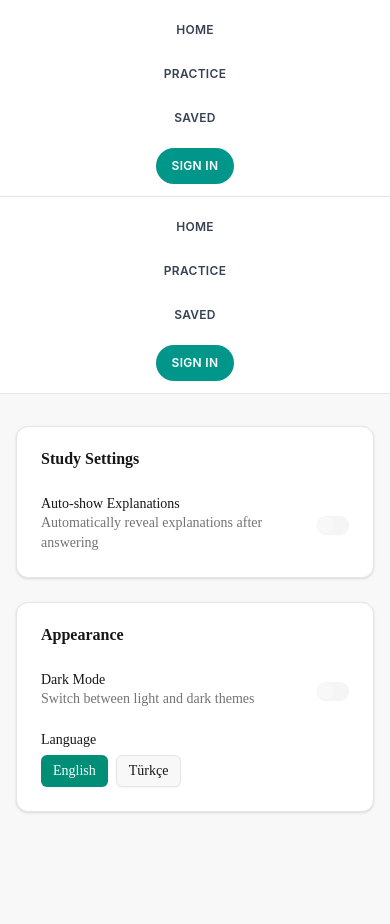
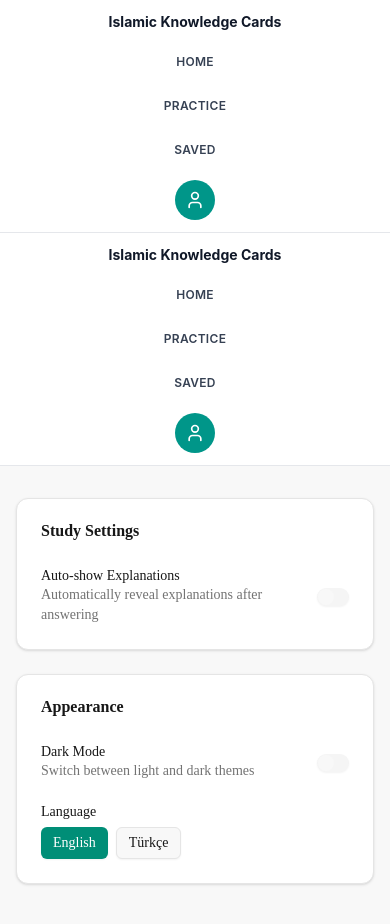
Before and after one commit to yenercansu/islamicknowledgecards, a Next.js app: page /settings in a window 390 px wide. Shown: the top 924 px of the page. Built offline with nearby package versions, Linux system fonts and the light colour scheme.

Commit message:
feat: update mobile navigation for better UX
Show user icon on mobile, shrink brand text for visibility

Co-authored-by: Cansu Yener <74143717+yenercansu@users.noreply.github.com>

```diff
--- a/components/navigation.tsx
+++ b/components/navigation.tsx
@@ -38,7 +38,7 @@ const Navigation = () => {
     <>
       <header className="w-full bg-white border-b border-gray-200">
         <div className="mx-auto max-w-7xl px-3 sm:px-6 py-3 sm:py-0 sm:h-20 flex flex-col sm:flex-row items-center justify-between gap-3 sm:gap-0 font-sans">
-          <Link href="/" className="hidden sm:block font-bold text-gray-900 text-xl font-sans">
+          <Link href="/" className="font-bold text-gray-900 text-sm sm:text-xl font-sans">
             Islamic Knowledge Cards
           </Link>
 
@@ -84,12 +84,12 @@ const Navigation = () => {
               </>
             ) : (
               <>
-                {/* Not signed in: Show SIGN IN button only */}
                 <Link
                   href="/login"
-                  className="px-4 sm:px-6 py-2.5 rounded-full bg-teal-600 text-white text-xs sm:text-sm font-semibold hover:bg-teal-700 transition-colors uppercase tracking-wide font-sans"
+                  className="p-2.5 sm:px-6 sm:py-2.5 rounded-full bg-teal-600 text-white hover:bg-teal-700 transition-colors font-sans flex items-center justify-center"
                 >
-                  SIGN IN
+                  <User className="w-5 h-5 sm:hidden" />
+                  <span className="hidden sm:inline text-sm font-semibold uppercase tracking-wide">SIGN IN</span>
                 </Link>
               </>
             )}
```
